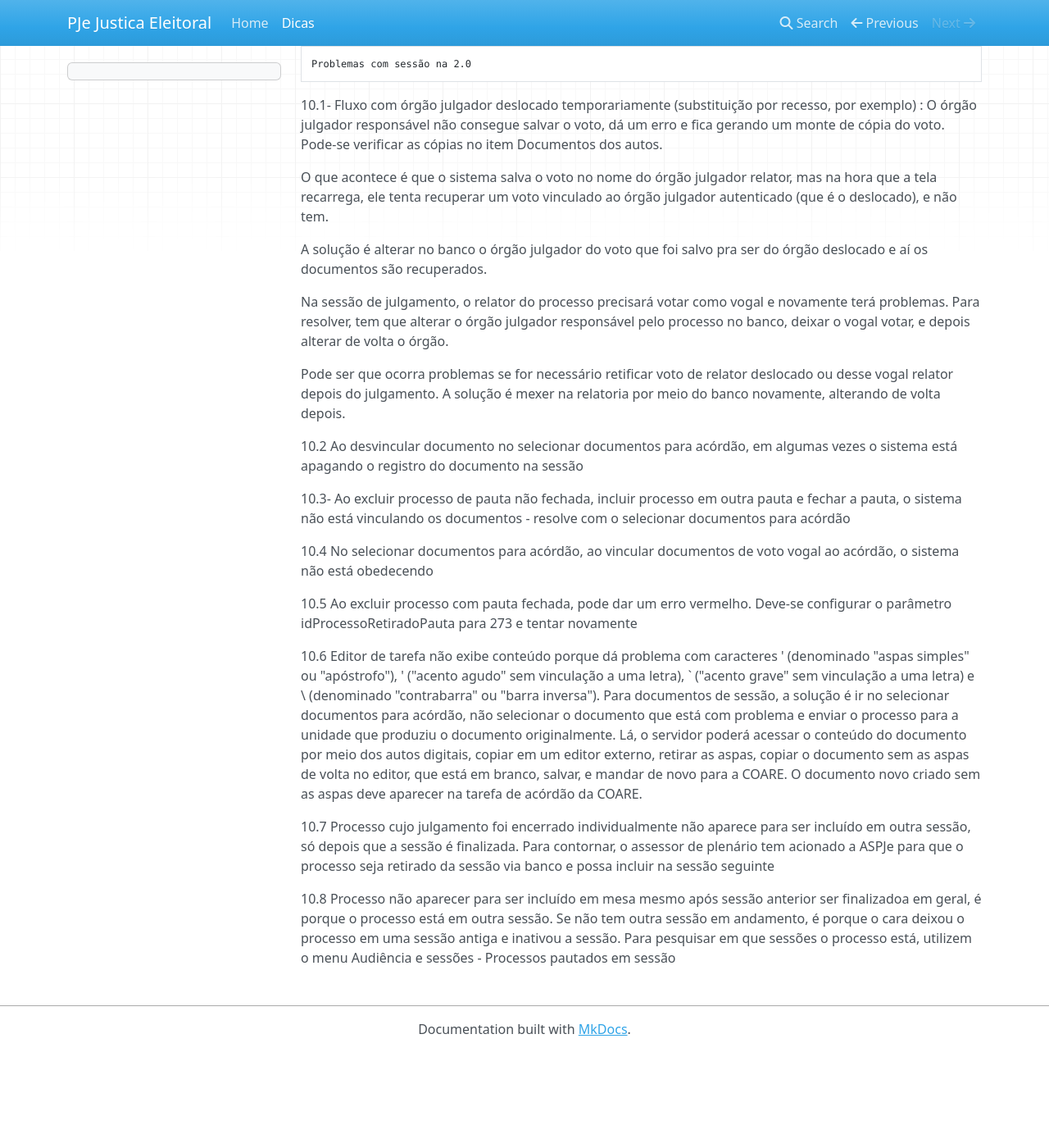
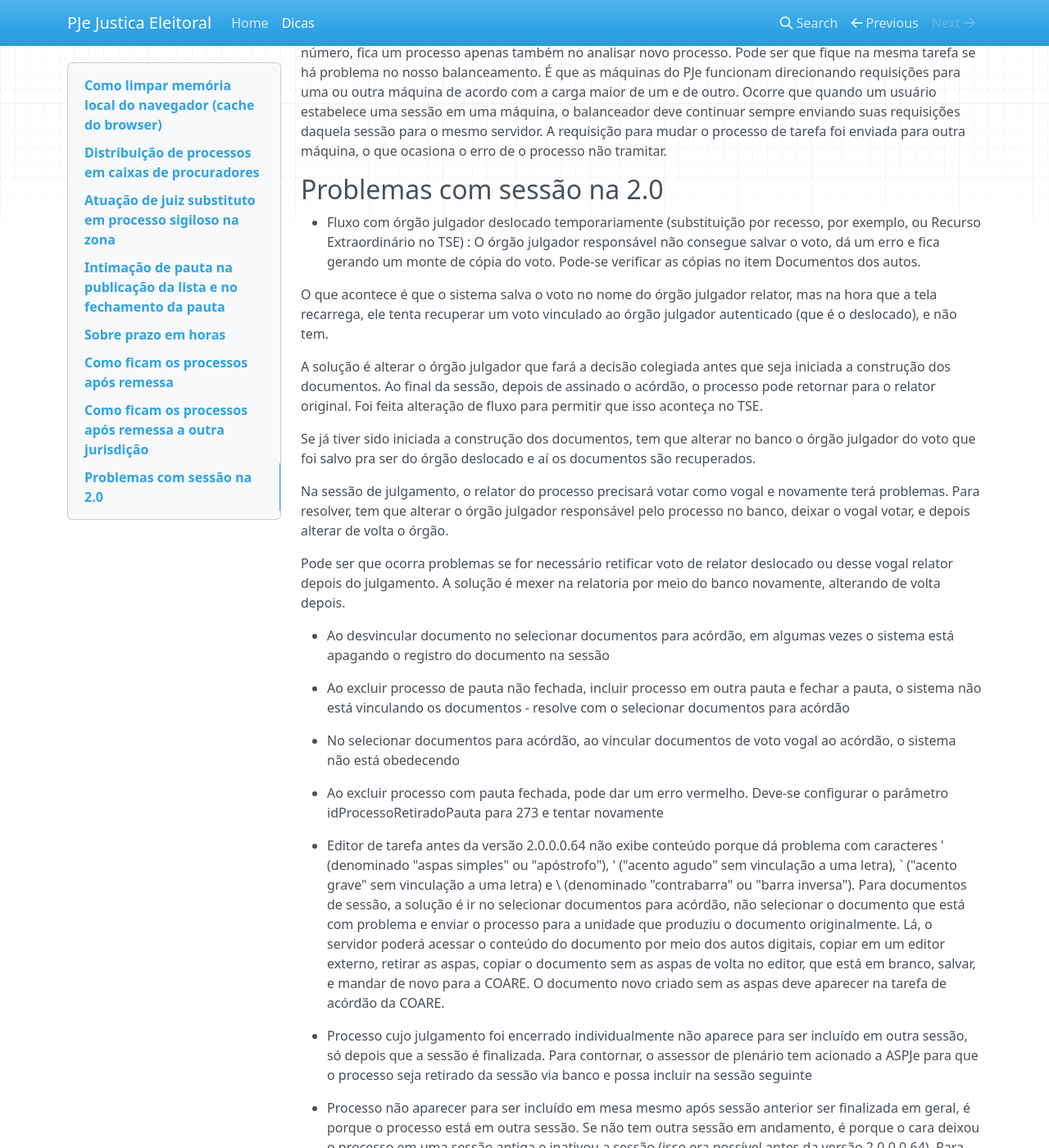
Before and after one commit to PJeJE/dicas_versao_1, an MkDocs documentation site: the page built from docs/dicas.md, in a window 1280 px wide and 1400 px high, scrolled down 4326 px. Shown: the whole window at 82% size. Built offline with MkDocs 1.6.1, drawn with Linux system fonts in a browser that asks for light colours; nearby versions of some CDN libraries; old or Windows-style settings are respelled for this version of MkDocs; before the commit the page ends 5609 px from its top, so only the background shows below that; some of the changed text lies outside the part shown.

Commit message:
ajustes no arquivo

```diff
--- a/docs/dicas.md
+++ b/docs/dicas.md
@@ -11,7 +9,7 @@ Atualize a página do PJe.
 Segue o sítio que contém essas orientações que passei sobre a limpeza do histórico:
 https://support.mozilla.org/pt-BR/kb/como-limpar-cache-firefox
 
-* Distribuição de processos em caixas de procuradores
+## Distribuição de processos em caixas de procuradores
 
 O PJe do primeiro grau tem uma funcionalidade que, ao ser protocolado novo processo, os filtros cadastrados nas caixas de advogados e procuradores são automaticamente acionados de forma a preencher as caixas com os processos respectivos. O acionamento se dá no protocolo de novos processos e na construção de atos de comunicação e na redistribuição.
 
@@ -31,7 +29,7 @@ O procurador gestor é responsável pela gestão de suas caixas. Se ele vir que
 
 
 
-* Atuação de juiz substituto em processo sigiloso  na zona
+## Atuação de juiz substituto em processo sigiloso  na zona
 
 Exemplo de situação: O juiz de uma zona especializada (002ZE) se declarou suspeito.
 
@@ -49,7 +47,7 @@ Resumo: se cadastrar um juiz no cargo Juiz Eleitoral Designado, limitar a visibi
 
 
 
- *   Intimação de pauta na publicação da lista e no fechamento da pauta
+##   Intimação de pauta na publicação da lista e no fechamento da pauta
 
 A publicação de pauta (última aba na Relação de julgamento) no diário utiliza a pessoa Destinatário para ciência pública. A intimação não é gerada para pessoas individuais, já que aquele é um aviso geral da sessão que acontecerá.
 
@@ -113,7 +111,7 @@ Para processos da justiça eleitoral:
 
 
 
-  *  Sobre prazo em horas
+##  Sobre prazo em horas
 
 Prazo em em horas dá problema nas suspensões de prazo no PJe. A recomendação é que se converta em dias.
 
@@ -133,7 +131,7 @@ Sem que isso impacte diretamente na questão e na necessidade de evolução do s
 
 Nenhum dos exemplos se adequa aos casos concretos que estamos tratando aqui, mas a ideia me parece a mesma (meu juízo aqui é apenas opinativo e não vinculativo, hehehehe).
 
-  *  Como ficam os processos após remessa
+##  Como ficam os processos após remessa
 
 Primeiro grau: Ao utilizar tarefa “Remeter processo para o TRE”, o processo fica em “Aguardando apreciacão do TRE” bloqueado para novas petições ou edições. Caso seja  retornado do TRE, deve ir automaticamente para o “Analisar processo – ZE" ou “Analisar determinações - ZE”, retirando o bloqueio de edições/novas petições.
 
@@ -155,40 +153,40 @@ As tarefas onde os processos permanecem após remessa e devolução são diferen
 
 
 
-   * Como ficam os processos após remessa a outra jurisdição
+## Como ficam os processos após remessa a outra jurisdição
 
 O processo, após remetido a outra jurisdição, não deve ficar nessa mesma tarefa. Se gera novo número, é para ficar o número originário em processo arquivado e o novo em analisar novo processo. Se não gera novo número, fica um processo apenas também no analisar novo processo. Pode ser que fique na mesma tarefa se há problema no nosso balanceamento. É que as máquinas do PJe funcionam direcionando requisições para uma ou outra máquina de acordo com a carga maior de um e de outro. Ocorre que quando um usuário estabelece uma sessão em uma máquina, o balanceador deve continuar sempre enviando suas requisições daquela sessão para o mesmo servidor. A requisição para mudar o processo de tarefa foi enviada para outra máquina, o que ocasiona o erro de o processo não tramitar.
 
 
 
-    Problemas com sessão na 2.0
+## Problemas com sessão na 2.0
 
 
 
-10.1-  Fluxo com órgão julgador deslocado temporariamente (substituição por recesso, por exemplo) : O órgão julgador responsável não consegue salvar o voto, dá um erro e fica gerando um monte de cópia do voto. Pode-se verificar as cópias no item Documentos dos autos.
+ -  Fluxo com órgão julgador deslocado temporariamente (substituição por recesso, por exemplo, ou Recurso Extraordinário no TSE) : O órgão julgador responsável não consegue salvar o voto, dá um erro e fica gerando um monte de cópia do voto. Pode-se verificar as cópias no item Documentos dos autos.
 
 O que acontece é que o sistema salva o voto no nome do órgão julgador relator, mas na hora que a tela recarrega, ele tenta recuperar um voto vinculado ao órgão julgador autenticado (que é o deslocado), e não tem.
 
-A solução é alterar no banco o órgão julgador do voto que foi salvo pra ser do órgão deslocado e aí os documentos são recuperados.
+A solução é alterar o órgão julgador que fará a decisão colegiada antes que seja iniciada a construção dos documentos. Ao final da sessão, depois de assinado o acórdão, o processo pode retornar para o relator original. Foi feita alteração de fluxo para permitir que isso aconteça no TSE.
+
+Se já tiver sido iniciada a construção dos documentos, tem que alterar no banco o órgão julgador do voto que foi salvo pra ser do órgão deslocado e aí os documentos são recuperados.
 
 Na sessão de julgamento, o relator do processo precisará votar como vogal e novamente terá problemas. Para resolver, tem que alterar o órgão julgador responsável pelo processo no banco, deixar o vogal votar, e depois alterar de volta o órgão.
 
 Pode ser que ocorra problemas se for necessário retificar voto de relator deslocado ou desse vogal relator depois do julgamento. A solução é mexer na relatoria por meio do banco novamente, alterando de volta depois.
 
-10.2 Ao desvincular documento no selecionar documentos para acórdão, em algumas vezes o sistema está apagando o registro do documento na sessão
+ - Ao desvincular documento no selecionar documentos para acórdão, em algumas vezes o sistema está apagando o registro do documento na sessão
 
-10.3- Ao excluir processo de pauta não fechada, incluir processo em outra pauta e fechar a pauta, o sistema não está vinculando os documentos - resolve com o selecionar documentos para acórdão
+ - Ao excluir processo de pauta não fechada, incluir processo em outra pauta e fechar a pauta, o sistema não está vinculando os documentos - resolve com o selecionar documentos para acórdão
 
-10.4 No selecionar documentos para acórdão, ao vincular documentos de voto vogal ao acórdão, o sistema não está obedecendo
+ - No selecionar documentos para acórdão, ao vincular documentos de voto vogal ao acórdão, o sistema não está obedecendo
 
-10.5 Ao excluir processo com pauta fechada, pode dar um erro vermelho. Deve-se configurar o parâmetro idProcessoRetiradoPauta  para 273 e tentar novamente
+ - Ao excluir processo com pauta fechada, pode dar um erro vermelho. Deve-se configurar o parâmetro idProcessoRetiradoPauta  para 273 e tentar novamente
 
 
 
-10.6 Editor de tarefa não exibe conteúdo porque dá problema com caracteres ' (denominado "aspas simples" ou "apóstrofo"), ' ("acento agudo" sem vinculação a uma letra), ` ("acento grave" sem vinculação a uma letra) e \ (denominado "contrabarra" ou "barra inversa"). Para documentos de sessão, a solução é ir no selecionar documentos para acórdão, não selecionar o documento que está com problema e enviar o processo para a unidade que produziu o documento originalmente. Lá, o servidor poderá acessar o conteúdo do documento por meio dos autos digitais, copiar em um editor externo, retirar as aspas, copiar o documento sem as aspas de volta no editor, que está em branco, salvar, e mandar de novo para a COARE. O documento novo criado sem as aspas deve aparecer na tarefa de acórdão da COARE.
+- Editor de tarefa antes da versão 2.0.0.0.64 não exibe conteúdo porque dá problema com caracteres ' (denominado "aspas simples" ou "apóstrofo"), ' ("acento agudo" sem vinculação a uma letra), ` ("acento grave" sem vinculação a uma letra) e \ (denominado "contrabarra" ou "barra inversa"). Para documentos de sessão, a solução é ir no selecionar documentos para acórdão, não selecionar o documento que está com problema e enviar o processo para a unidade que produziu o documento originalmente. Lá, o servidor poderá acessar o conteúdo do documento por meio dos autos digitais, copiar em um editor externo, retirar as aspas, copiar o documento sem as aspas de volta no editor, que está em branco, salvar, e mandar de novo para a COARE. O documento novo criado sem as aspas deve aparecer na tarefa de acórdão da COARE.
 
+ - Processo cujo julgamento foi encerrado individualmente não aparece para ser incluído em outra sessão, só depois que a sessão é finalizada. Para contornar, o assessor de plenário tem acionado a ASPJe para que o processo seja retirado da sessão via banco e possa incluir na sessão seguinte
 
-
-10.7 Processo cujo julgamento foi encerrado individualmente não aparece para ser incluído em outra sessão, só depois que a sessão é finalizada. Para contornar, o assessor de plenário tem acionado a ASPJe para que o processo seja retirado da sessão via banco e possa incluir na sessão seguinte
-
-10.8 Processo não aparecer para ser incluído em mesa mesmo após sessão anterior ser finalizadoa em geral, é porque o processo está em outra sessão. Se não tem outra sessão em andamento, é porque o cara deixou o processo em uma sessão antiga e inativou a sessão. Para pesquisar em que sessões o processo está, utilizem o menu Audiência e sessões - Processos pautados em sessão
+-  Processo não aparecer para ser incluído em mesa mesmo após sessão anterior ser finalizada em geral, é porque o processo está em outra sessão. Se não tem outra sessão em andamento, é porque o cara deixou o processo em uma sessão antiga e inativou a sessão (isso era possível antes da versão 2.0.0.0.64). Para pesquisar em que sessões o processo está, utilizem o menu Audiência e sessões - Processos pautados em sessão
```
Also changed, not shown: other parts of docs/dicas.md (+1 -3 lines).
